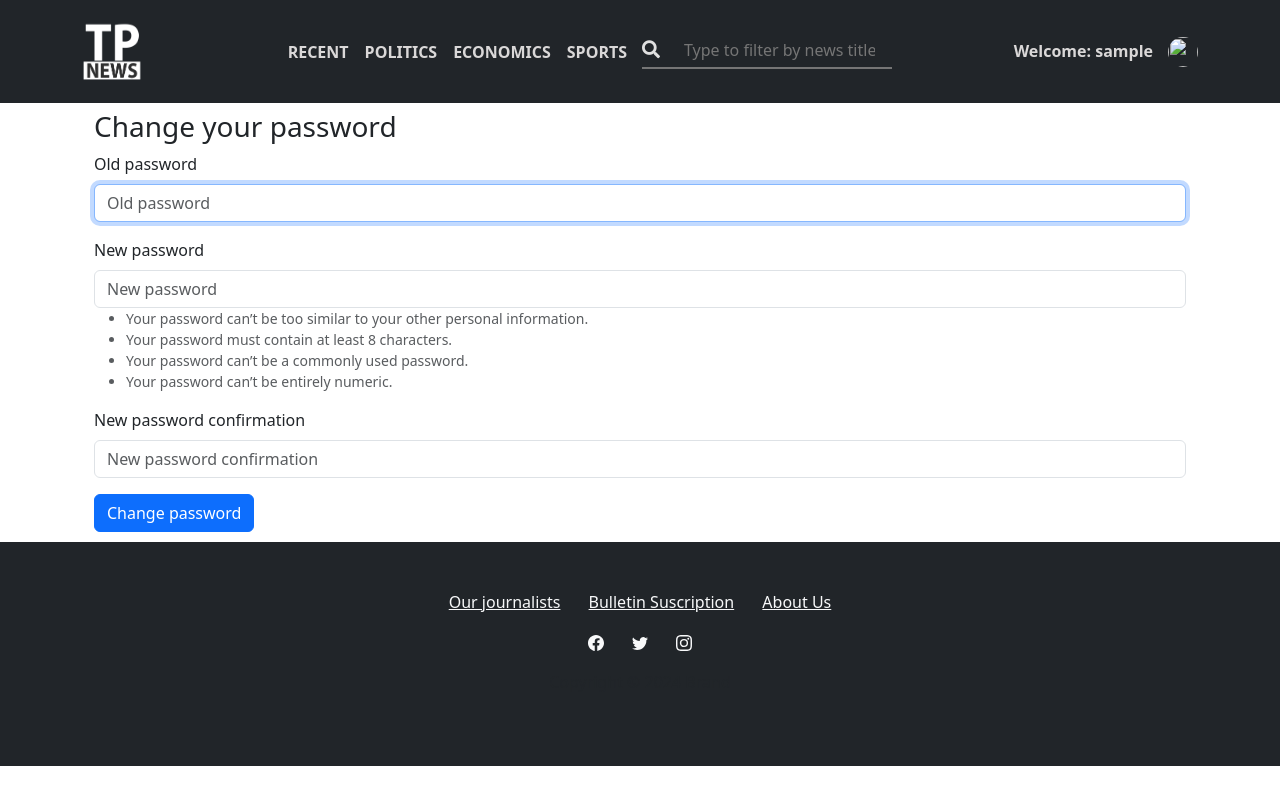
After one commit to davidfernndez775/tp_news, a Django app: page /accounts/change_password in a window 1280 px wide. The commit adds this page. Run offline with Django 4.2, Linux system fonts and the light colour scheme; the visitor is signed in with stand-in values (Sample User, id 1); data that the repository does not hold is empty; some libraries are stand-ins or nearby versions.

Commit message:
change password

```diff
--- a/accounts/templates/accounts/board.html
+++ b/accounts/templates/accounts/board.html
@@ -90,6 +90,12 @@
                         <a class="btn btn-primary"
                            type="button"
                            id="profile-button"
+                           href="{% url "accounts:change_password" %}">Change Password</a>
+                    </li>
+                    <li class="nav-item">
+                        <a class="btn btn-primary"
+                           type="button"
+                           id="profile-button"
                            href="{% url "accounts:logout" %}">Logout</a>
                     </li>
                 </ul>
--- /dev/null
+++ b/accounts/templates/accounts/change_password.html
@@ -0,0 +1,12 @@
+{% extends "base.html" %}
+{% load bootstrap5 %}
+{% block content %}
+    <div class="container" id="container-gen">
+        <h3>Change your password</h3>
+        <form method="post">
+            {% csrf_token %}
+            {% bootstrap_form form %}
+            <button type="submit" class="btn btn-primary">Change password</button>
+        </form>
+    </div>
+{% endblock content %}
--- a/accounts/urls.py
+++ b/accounts/urls.py
@@ -20,4 +20,6 @@ urlpatterns = [
          name='unactive_journalists_list'),
     path('reactive_journalist/<int:pk>',
          views.UserConfirmReactivate.as_view(), name='reactive_journalist'),
+    path('change_password', views.ChangePasswordView.as_view(),
+         name='change_password'),
 ]
--- a/accounts/views.py
+++ b/accounts/views.py
@@ -2,6 +2,7 @@ from typing import Any
 from django.db.models.query import QuerySet
 from django.shortcuts import get_object_or_404, render
 from django.views.generic import CreateView, DetailView, UpdateView, ListView
+from django.contrib.auth.views import PasswordChangeView
 from django.contrib.auth.mixins import PermissionRequiredMixin, LoginRequiredMixin
 from django.urls import reverse_lazy
 from django.shortcuts import redirect
@@ -139,3 +140,12 @@ class UnactiveJournalistsListView(PermissionRequiredMixin, ListView):
     def get_queryset(self):
         # se usa el termino user__ para acceder a los atributos de la tabla User con la Journalist tiene una relacion One to One
         return Journalist.objects.filter(user__is_active=False)
+
+
+class ChangePasswordView(LoginRequiredMixin, PasswordChangeView):
+    template_name = 'accounts/change_password.html'
+
+    def get_success_url(self):
+        # tomamos el usuario autenticado y se lo pasamos a Journalist que es la tabla que tiene el slug
+        user = Journalist.objects.get(user=self.request.user)
+        return reverse_lazy('accounts:board', kwargs={'slug': user.slug})
```
